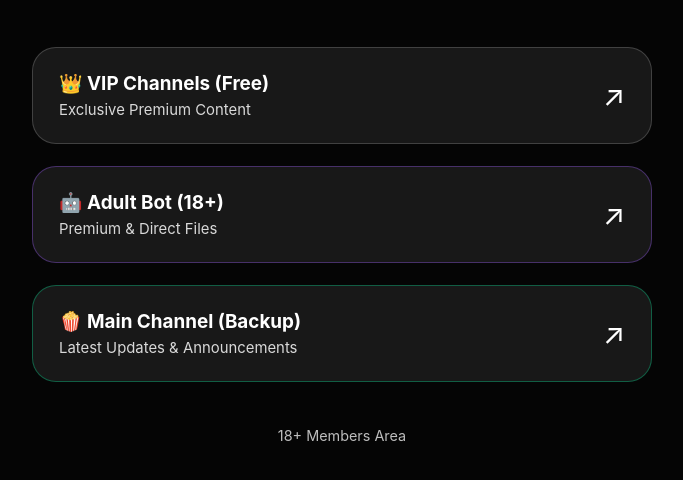
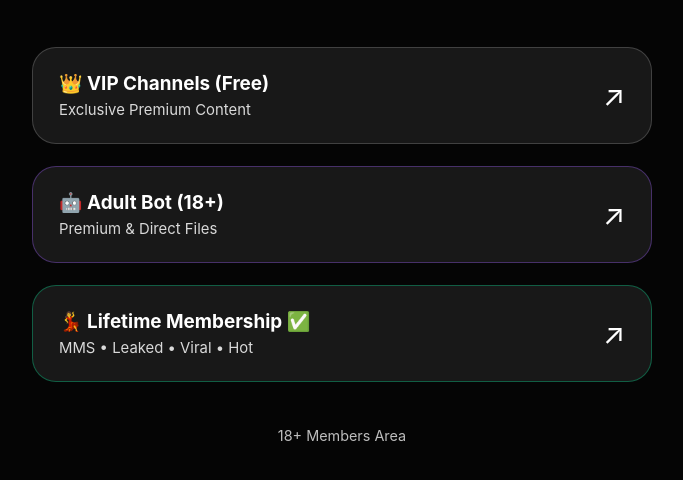
Before and after one commit to Sp-I-dE-x/Links, a plain HTML site: page index.html in a window 1280 px wide. Shown: the part 280-760 px from the top of the page, without its empty margins (298-981 px from the left). Drawn offline with Linux system fonts and the light colour scheme.

Commit message:
Update index.html

```diff
--- a/index.html
+++ b/index.html
@@ -79,8 +79,8 @@
                     target="_blank"
                     rel="noopener noreferrer">
                     <span class="channel-text">
-                        <span class="channel-title">🍿 Main Channel (Backup)</span>
-                        <span class="channel-description">Latest Updates &amp; Announcements</span>
+                        <span class="channel-title">💃 Lifetime Membership ✅</span>
+                        <span class="channel-description"> MMS • Leaked • Viral • Hot</span>
                     </span>
                     <span class="arrow" aria-hidden="true">↗</span>
                 </a>
```
